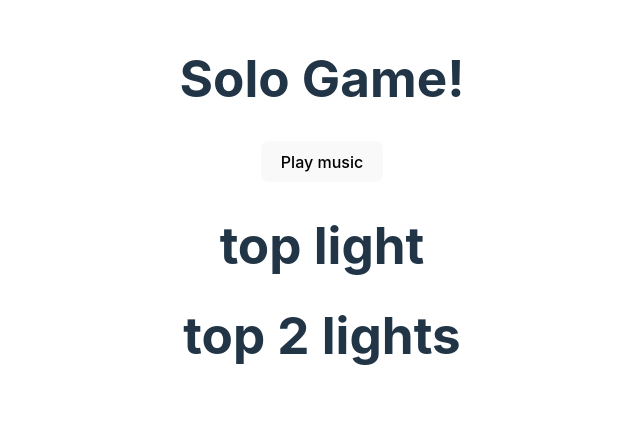
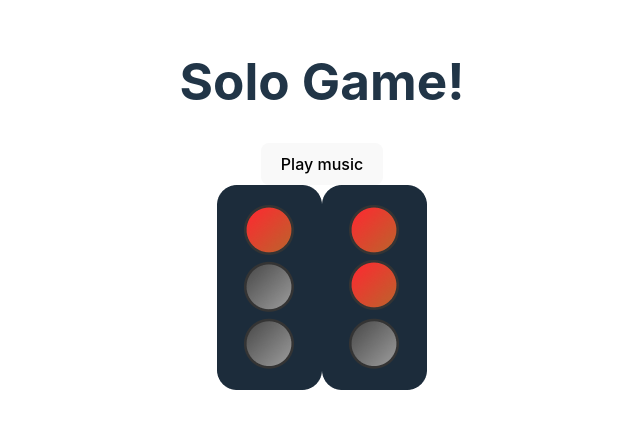
Before and after one commit to abasile1-tech/PazaakPadawan, a React (Vite) app in the folder client/: page /solo in a window 1280 px wide. Shown: the part 193-622 px from the top of the page, without its empty margins (318-958 px from the left). Built offline with nearby package versions, Linux system fonts and the light colour scheme.

Commit message:
(TIC-38-makeScoreLightImageVariants)

```diff
--- a/client/src/components/ScoreLights.tsx
+++ b/client/src/components/ScoreLights.tsx
@@ -2,22 +2,26 @@ function ScoreLights(props: { numGamesWon: number }) {
   const numGamesWon = props.numGamesWon;
   switch (numGamesWon) {
     case 0:
-      console.log('no lights');
-      return <h1>no lights</h1>;
+      return (
+        <img src="src/assets/images/lights/lights000.png" alt="no lights" />
+      );
     case 1:
-      console.log('top light');
-      return <h1>top light</h1>;
+      return (
+        <img src="src/assets/images/lights/lights100.png" alt="top light" />
+      );
     case 2:
-      console.log('top 2 lights');
-      return <h1>top 2 lights</h1>;
+      return (
+        <img src="src/assets/images/lights/lights110.png" alt="top 2 lights" />
+      );
     case 3:
-      console.log('all 3 lights');
-      return <h1>all 3 lights</h1>;
+      return (
+        <img src="src/assets/images/lights/lights111.png" alt="all lights" />
+      );
     default:
-      console.log(`numGamesWon: ${numGamesWon}.`);
+      console.log(`score lights error, numGamesWon: ${numGamesWon}.`);
       return (
         <>
-          <h1>Score Lights</h1>
+          <h1>Score Lights Error</h1>
         </>
       );
   }
```
